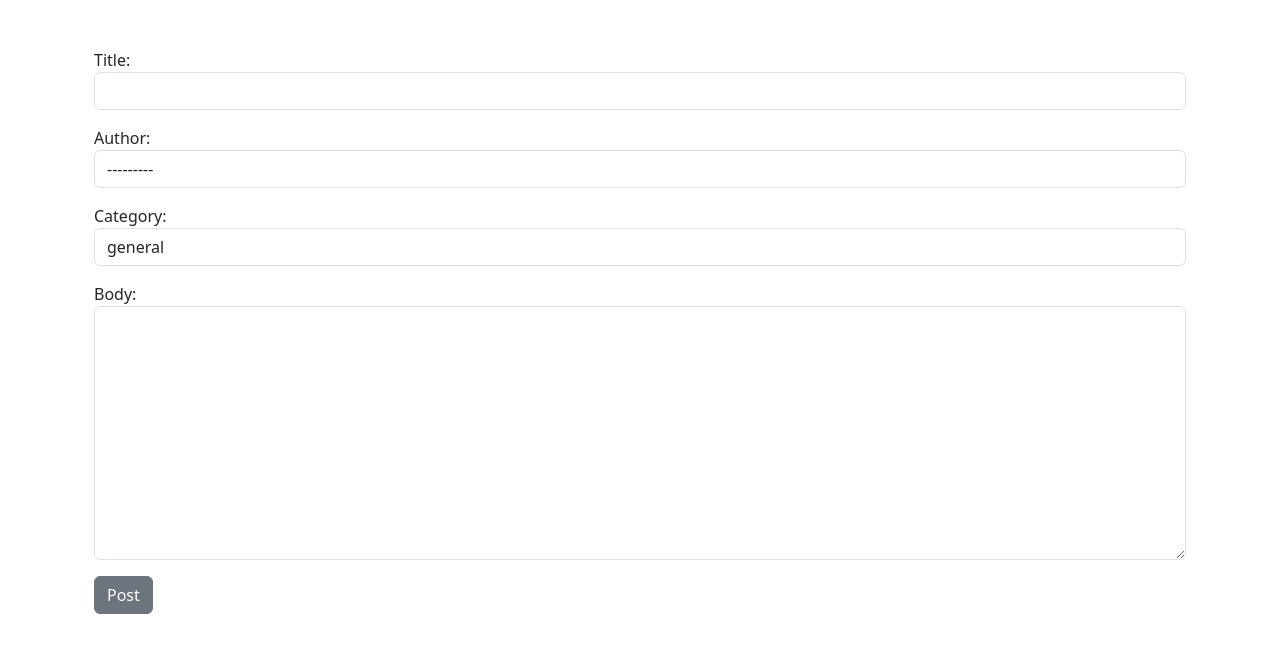
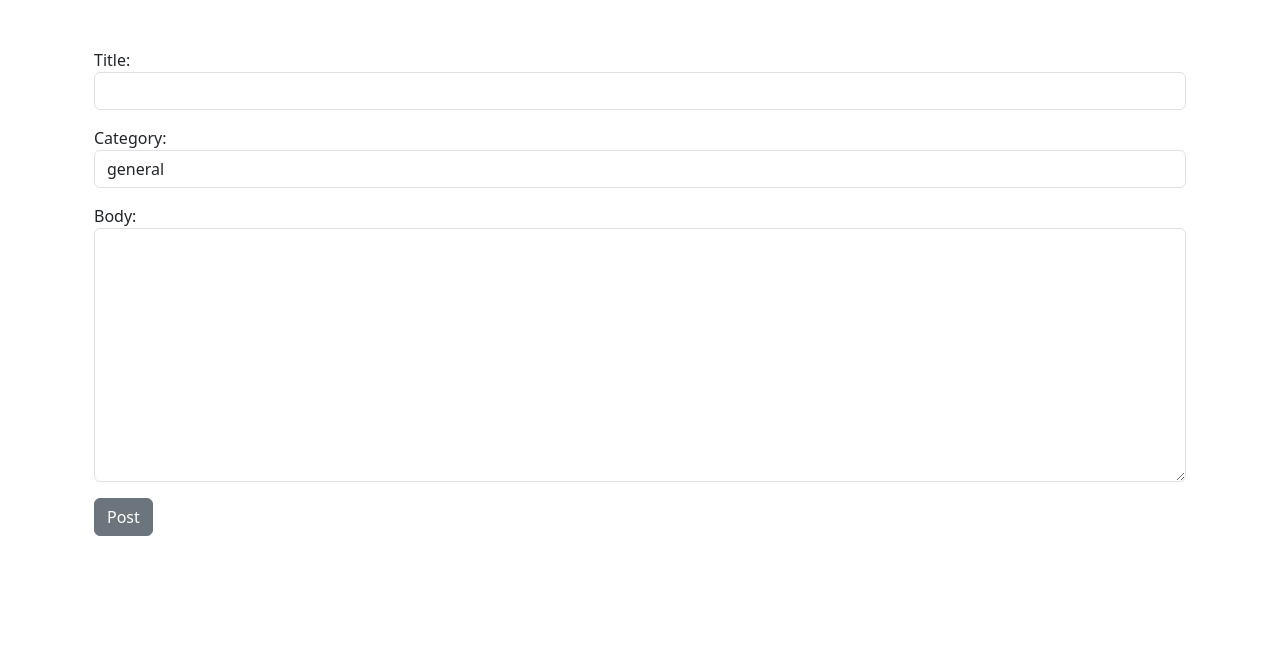
Before and after one commit to gomuningen2004/Django-blog-app, a Django app: page /add_post/ in a window 1280 px wide. Shown: the part 56-709 px from the top of the page. Run offline with Django 5.2, Linux system fonts and the light colour scheme; a user stored in the database is signed in; data comes from the database, SQL or seed files in the repository; both versions use the stored data as it was after the commit.

Commit message:
Completed Video 17

```diff
--- a/Blog/startBlog/forms.py
+++ b/Blog/startBlog/forms.py
@@ -15,7 +15,8 @@ class PostForm(forms.ModelForm):
 
         widgets = {
             'title' : forms.TextInput(attrs={'class' : 'form-control'}),
-            'author' : forms.Select(attrs={'class' : 'form-control'}),
+            # 'author' : forms.Select(attrs={'class' : 'form-control'}),
+            'author' : forms.TextInput(attrs={'class' : 'form-control', 'id' : 'currentUser', 'value' : '', 'type' : 'hidden'}),
             'category' : forms.Select(choices= choice_list, attrs={'class' : 'form-control'}),
             'body' : forms.Textarea(attrs={'class' : 'form-control'}),
         }
--- a/Blog/startBlog/templates/add_post.html
+++ b/Blog/startBlog/templates/add_post.html
@@ -13,6 +13,12 @@
         </form>
     </div>
 </div>
+
+
+<script>
+    var name = "{{ user.username }}";
+    document.getElementById("currentUser").value = name;
+</script>
 {% else %}
 <p>please login</p>
 {% endif %}
```
Also changed, not shown: Blog/db.sqlite3.
